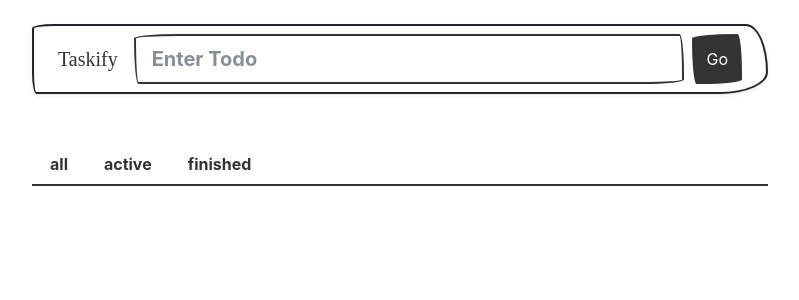
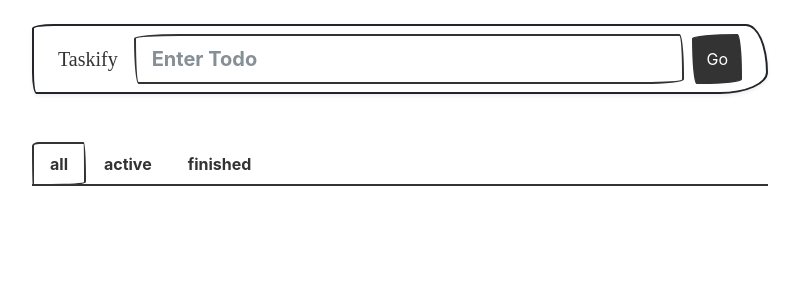
Before and after one commit to edo979/todo-react-ts, a React (Vite) app: page / in a window 1280 px wide. Shown: the top 300 px of the page, without its empty margins (240-1039 px from the left). Built offline with nearby package versions, Linux system fonts and the light colour scheme; a web font is replaced by a local one.

Commit message:
basic add todo to todos

```diff
--- a/src/App.tsx
+++ b/src/App.tsx
@@ -1,20 +1,25 @@
 import { Col, Container, Row } from 'react-bootstrap'
 import { Navbar } from './components/Navbar'
 import { TaskList } from './components/TaskList'
+import { useTodos } from './hooks/useTodos'
 
 function App() {
+  const [todos, setTodos] = useTodos()
+
+  const handleAddTodo = (todo: string): void => setTodos(todo)
+
   return (
     <>
       <Container className="mb-4">
         <Row className="mb-5 justify-content-center">
           <Col xs xl={8}>
-            <Navbar />
+            <Navbar addTodo={handleAddTodo} />
           </Col>
         </Row>
 
         <Row className="justify-content-center">
           <Col xs xl={8}>
-            <TaskList />
+            <TaskList todos={todos} />
           </Col>
         </Row>
       </Container>
--- a/src/components/Navbar.tsx
+++ b/src/components/Navbar.tsx
@@ -1,20 +1,35 @@
+import { useRef } from 'react'
 import { Container, Navbar as NavbarBs, Form, Button } from 'react-bootstrap'
 
-export function Navbar() {
+type NavbarProps = {
+  addTodo: (todo: string) => void
+}
+
+export function Navbar({ addTodo }: NavbarProps) {
+  const input = useRef()
+
   return (
     <NavbarBs
       className="px-4 mt-4 shadow-sm flex-sm-row flex-column"
       sticky="top"
     >
       <NavbarBs.Brand href="#">Taskify</NavbarBs.Brand>
-      <Form className="d-flex  w-100 flex-sm-row flex-column gap-2 gap-sm-0">
+      <Form
+        className="d-flex  w-100 flex-sm-row flex-column gap-2 gap-sm-0"
+        onSubmit={(e) => {
+          e.preventDefault()
+
+          addTodo(input.current.value)
+        }}
+      >
         <Form.Control
+          ref={input}
           type="search"
           placeholder="Enter Todo"
           className="me-2"
           size="lg"
         />
-        <Button>Go</Button>
+        <Button type="submit">Go</Button>
       </Form>
     </NavbarBs>
   )
--- a/src/components/TaskList.tsx
+++ b/src/components/TaskList.tsx
@@ -1,8 +1,13 @@
 import { useState } from 'react'
 import { Tab, Tabs } from 'react-bootstrap'
+import { Todo } from '../hooks/useTodos'
 
-export function TaskList() {
-  const [key, setKey] = useState<string>('home')
+type TaskListProps = {
+  todos: Todo[]
+}
+
+export function TaskList({ todos }: TaskListProps) {
+  const [key, setKey] = useState<string>('all')
 
   return (
     <Tabs
@@ -12,7 +17,11 @@ export function TaskList() {
       className="mb-3"
     >
       <Tab eventKey="all" title="all">
-        Content
+        <ul>
+          {todos.map((todo) => (
+            <li key={todo.id}>{todo.todo}</li>
+          ))}
+        </ul>
       </Tab>
       <Tab eventKey="active" title="active">
         Content
--- /dev/null
+++ b/src/hooks/useTodos.ts
@@ -0,0 +1,19 @@
+import { useState } from 'react'
+
+export type Todo = {
+  id: string
+  todo: string
+}
+
+function getId(): string {
+  return new Date().toISOString()
+}
+
+export function useTodos() {
+  const [todos, setTodos] = useState<Todo[]>([])
+
+  const addTodo = (todo: string): void =>
+    setTodos((todos) => [...todos, { id: getId(), todo }])
+
+  return [todos, addTodo] as [typeof todos, typeof addTodo]
+}
```
